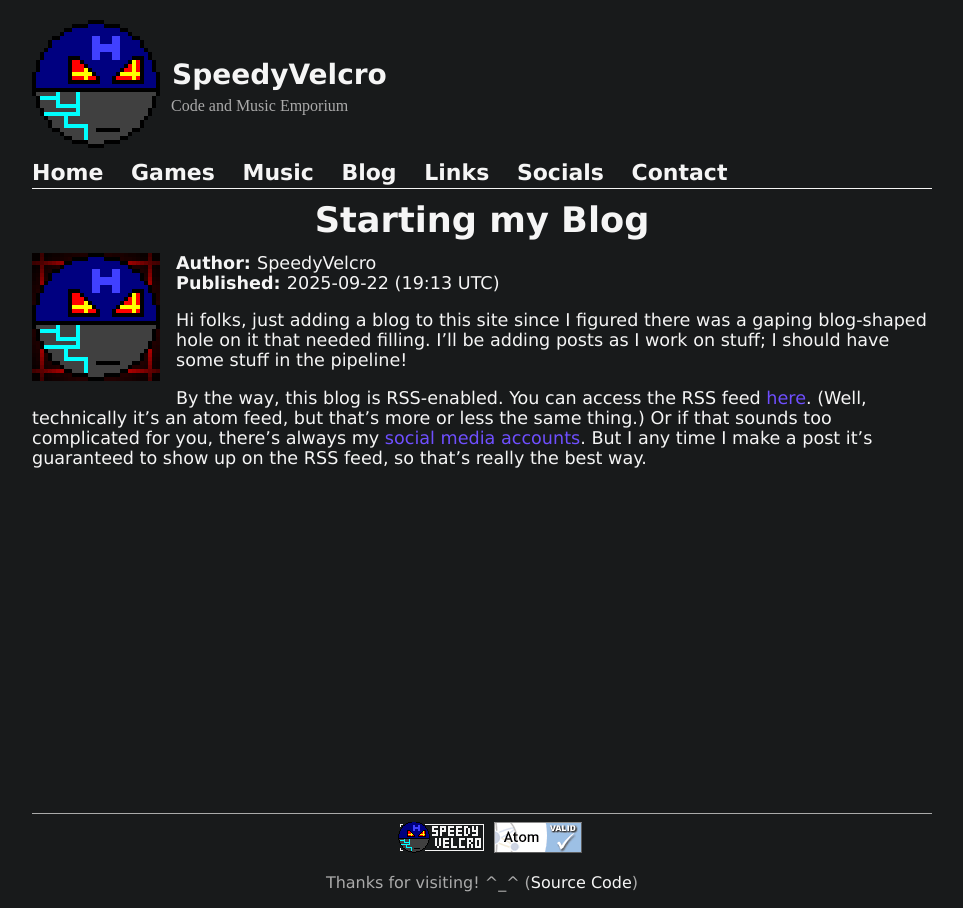
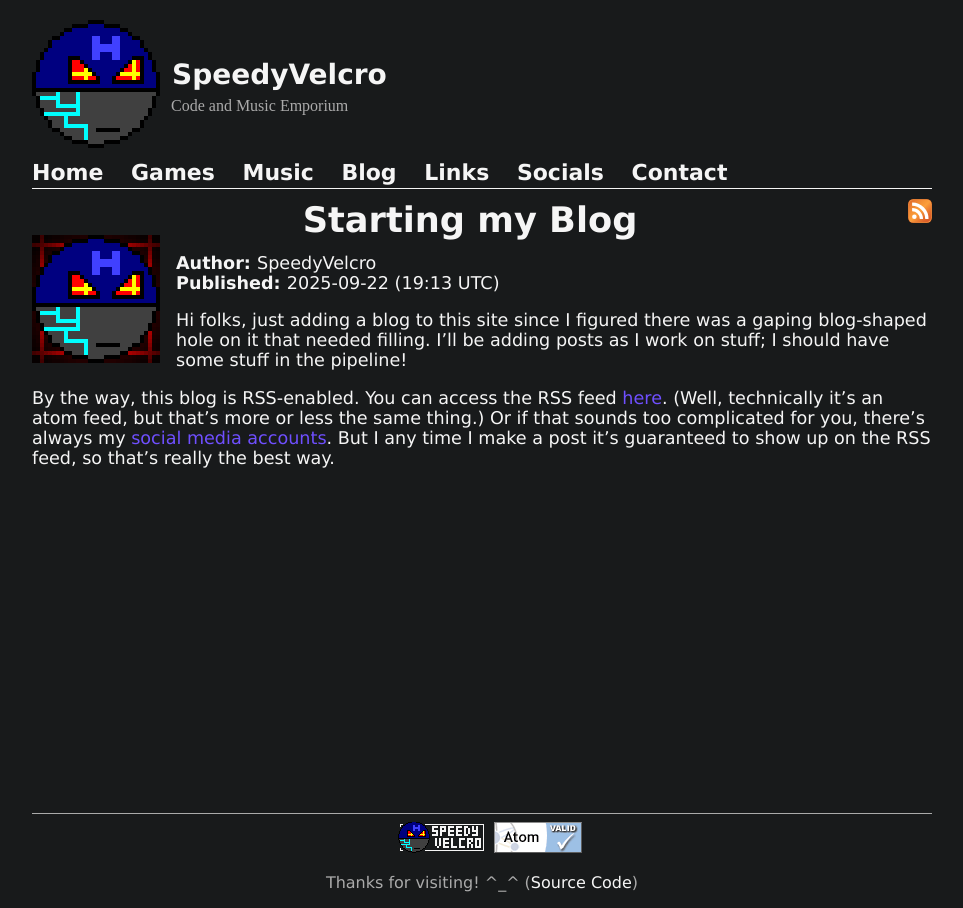
Before and after one commit to SpeedyVelcro/SpeedyVelcro.github.io, a Jekyll site: the page built from collections/_posts/2025-09-22-starting-my-blog.md, in a window 1280 px wide. Shown: the whole page, without its empty margins (158-1121 px from the left). Built offline with Jekyll 4.4.1, drawn with Linux system fonts in a browser that asks for light colours.

Commit message:
Add feed button on blog posts

```diff
--- /dev/null
+++ b/_layouts/base.html
@@ -0,0 +1,29 @@
+<!DOCTYPE html>
+<html>
+	<head>
+		<meta charset="utf-8">
+		<title>{{ page.title }}</title>
+		<link rel="stylesheet" href="/assets/css/styles.css">
+
+		<!-- Favicon stuff -->
+		<link rel="apple-touch-icon" sizes="180x180" href="/apple-touch-icon.png">
+		<link rel="icon" type="image/png" sizes="32x32" href="/favicon-32x32.png">
+		<link rel="icon" type="image/png" sizes="16x16" href="/favicon-16x16.png">
+		<link rel="manifest" href="/site.webmanifest">
+		<link rel="mask-icon" href="/safari-pinned-tab.svg" color="#181a1b">
+		<meta name="apple-mobile-web-app-title" content="speedyvelcro.com">
+		<meta name="application-name" content="speedyvelcro.com">
+		<meta name="msapplication-TileColor" content="#181a1b">
+		<meta name="theme-color" content="#f5f5f5">
+
+		<!-- Mastodon verification -->
+		<link rel="me" href="https://mastodon.social/@SpeedyVelcro">
+	</head>
+	<body>
+		{% include navigation.html %}
+		<div class="main">
+			{{ content }}
+		</div>
+		{% include footer.html %}
+	</body>
+</html>
--- a/_layouts/blog-post.html
+++ b/_layouts/blog-post.html
@@ -1,12 +1,21 @@
 ---
-layout: default
+layout: base
 ---
+<!-- TODO: unify with html in blog/index.html as a single include -->
+{% unless hide_title %}
+	<h1>
+		{{ page.title }}
+		<a href="http://localhost:4000/feed.xml">
+			<img src="/assets/images/Feed-icon.svg" title="Feed" alt="The official icon of RSS/Atom feeds" class="blog-title__feed-icon">
+		</a>
+	</h1>
+{% endunless %}
 <img src="{{ site.data.authors[page.author].picture }}" alt="{{ site.data.authors[page.author].picture }}'s avatar" class="blog-avatar"></img>
 <p>
 	<strong>Author: </strong> {{ site.data.authors[page.author].name }}
 	<br>
 	<strong>Published: </strong> {{ page.date | date: "%C%y-%m-%d (%H:%M %Z)" }}
 </p>
-<div class="blog-content">
+<div class="content blog-content">
 	{{ content }}
 </div>
--- a/_layouts/default.html
+++ b/_layouts/default.html
@@ -1,34 +1,9 @@
-<!DOCTYPE html>
-<html>
-	<head>
-		<meta charset="utf-8">
-		<title>{{ page.title }}</title>
-		<link rel="stylesheet" href="/assets/css/styles.css">
-
-		<!-- Favicon stuff -->
-		<link rel="apple-touch-icon" sizes="180x180" href="/apple-touch-icon.png">
-		<link rel="icon" type="image/png" sizes="32x32" href="/favicon-32x32.png">
-		<link rel="icon" type="image/png" sizes="16x16" href="/favicon-16x16.png">
-		<link rel="manifest" href="/site.webmanifest">
-		<link rel="mask-icon" href="/safari-pinned-tab.svg" color="#181a1b">
-		<meta name="apple-mobile-web-app-title" content="speedyvelcro.com">
-		<meta name="application-name" content="speedyvelcro.com">
-		<meta name="msapplication-TileColor" content="#181a1b">
-		<meta name="theme-color" content="#f5f5f5">
-
-		<!-- Mastodon verification -->
-		<link rel="me" href="https://mastodon.social/@SpeedyVelcro">
-	</head>
-	<body>
-		{% include navigation.html %}
-		<div class="main">
+---
+layout: base
+---
 {% unless page.hide_title %}
 	<h1>{{ page.title }}</h1>
 {% endunless %}
 <div class="content">
 	{{ content }}
 </div>
-		</div>
-		{% include footer.html %}
-	</body>
-</html>
--- a/_sass/main.scss
+++ b/_sass/main.scss
@@ -34,6 +34,13 @@
 
 a:hover {
 	text-decoration: underline;
+}
+
+.blog-title__feed-icon {
+	height: 24px;
+	width: auto;
+	display: block;
+	float: right;
 }
 
 .blog-content img {
--- a/blog/index.html
+++ b/blog/index.html
@@ -2,10 +2,11 @@
 title: Blog
 hide_title: true
 ---
+<!-- TODO: unify with HTML in _layout/blog-post.index as a single include -->
 <h1>
 	Blog
-	<a href="http://localhost:4000/feed.xml" style="display: block; float: right;">
-		<img src="/assets/images/Feed-icon.svg" title="Feed" alt="The official icon of RSS/Atom feeds" style="width: 24px;">
+	<a href="http://localhost:4000/feed.xml">
+		<img src="/assets/images/Feed-icon.svg" title="Feed" alt="The official icon of RSS/Atom feeds" class="blog-title__feed-icon">
 	</a>
 </h1>
 <p>
```
Lines whose indentation alone changed are shown as unchanged.
